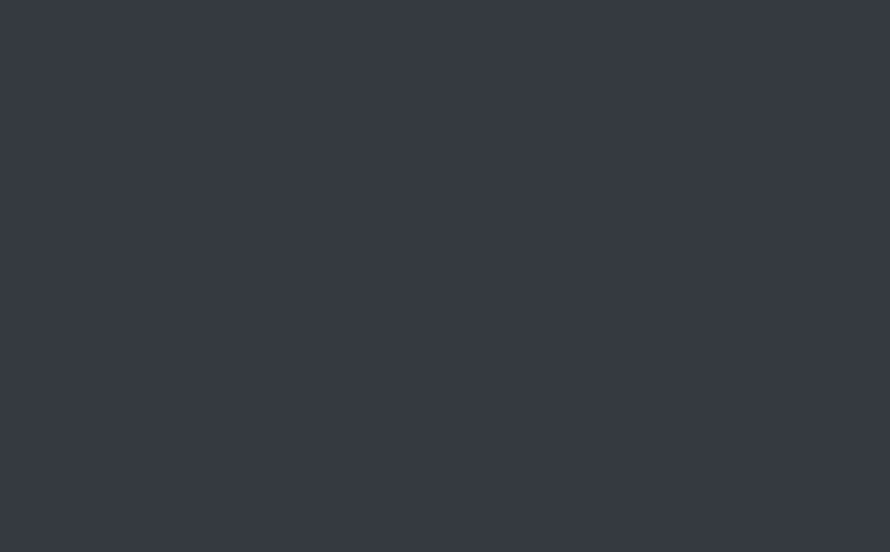
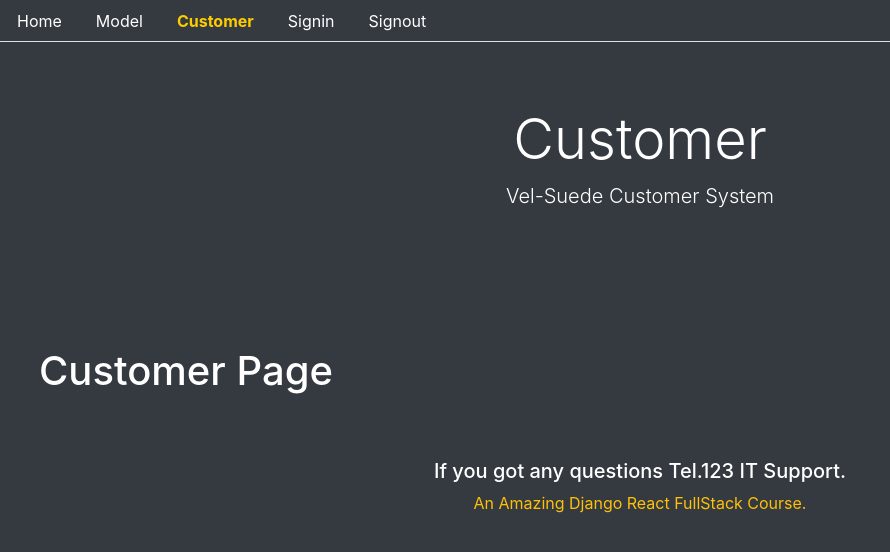
Before and after one commit to VelSuedeTH/VelSuedeProject, a React (Create React App) app: page /customer in a window 1280 px wide. Shown: the top 552 px of the page, without its empty margins (0-890 px from the left). Built offline with nearby package versions, Linux system fonts and the light colour scheme.

Commit message:
first setting customer page by milk

```diff
--- a/src/Routes.js
+++ b/src/Routes.js
@@ -3,6 +3,7 @@ import {BrowserRouter, Switch, Route} from "react-router-dom"
 import PrivateRoutes from "./auth/helper/PrivateRoutes";
 import Home from "./core/Home";
 import ModelPage from "./core/pmodel/ModelPage";
+import CustomerPage from "./core/customer/CustomerPage";
 import Signin from "./user/Signin";
 
 
@@ -12,6 +13,7 @@ const Routes = () => {
             <Switch>
                 <Route path="/signin" component={Signin} />
                 <Route path="/model" component={ModelPage} />
+                <Route path="/customer" component={CustomerPage} />
 
                 <PrivateRoutes path="/" exact component={Home} />
             </Switch>
--- a/src/core/Menu.js
+++ b/src/core/Menu.js
@@ -22,6 +22,9 @@ const Menu = ({ history, path }) => {
                     <Link style={currentTab(history, "/model")} className="nav-link" to="/model">Model</Link>
                 </li>
                 <li className="nav-item">
+                    <Link style={currentTab(history, "/customer")} className="nav-link" to="/customer">Customer</Link>
+                </li>
+                <li className="nav-item">
                     <Link style={currentTab(history, "/signin")} className="nav-link" to="/signin">Signin</Link>
                 </li>
                 <li className="nav-item">
--- /dev/null
+++ b/src/core/customer/CustomerPage.js
@@ -0,0 +1,14 @@
+import React, {useState, useEffect} from 'react'
+import Base from '../Base'
+
+const CustomerPage = () => {
+    return (
+        <Base title="Customer" desc="Vel-Suede Customer System">
+            <div>
+                <h1>Customer Page</h1>
+            </div>
+        </Base>
+    )
+}
+
+export default CustomerPage;
--- a/src/core/pmodel/ModelTable.js
+++ b/src/core/pmodel/ModelTable.js
@@ -13,8 +13,6 @@ const ModelTable = ({data, callbackModel, modelSearch, chooseGroup, show}) => {
     const onSelectModel = (pmodel) => {
         callbackModel(pmodel)
     }
-
-    const gittest = "GIT TEST"
 
 
     const handleChange = (event) => {
```
